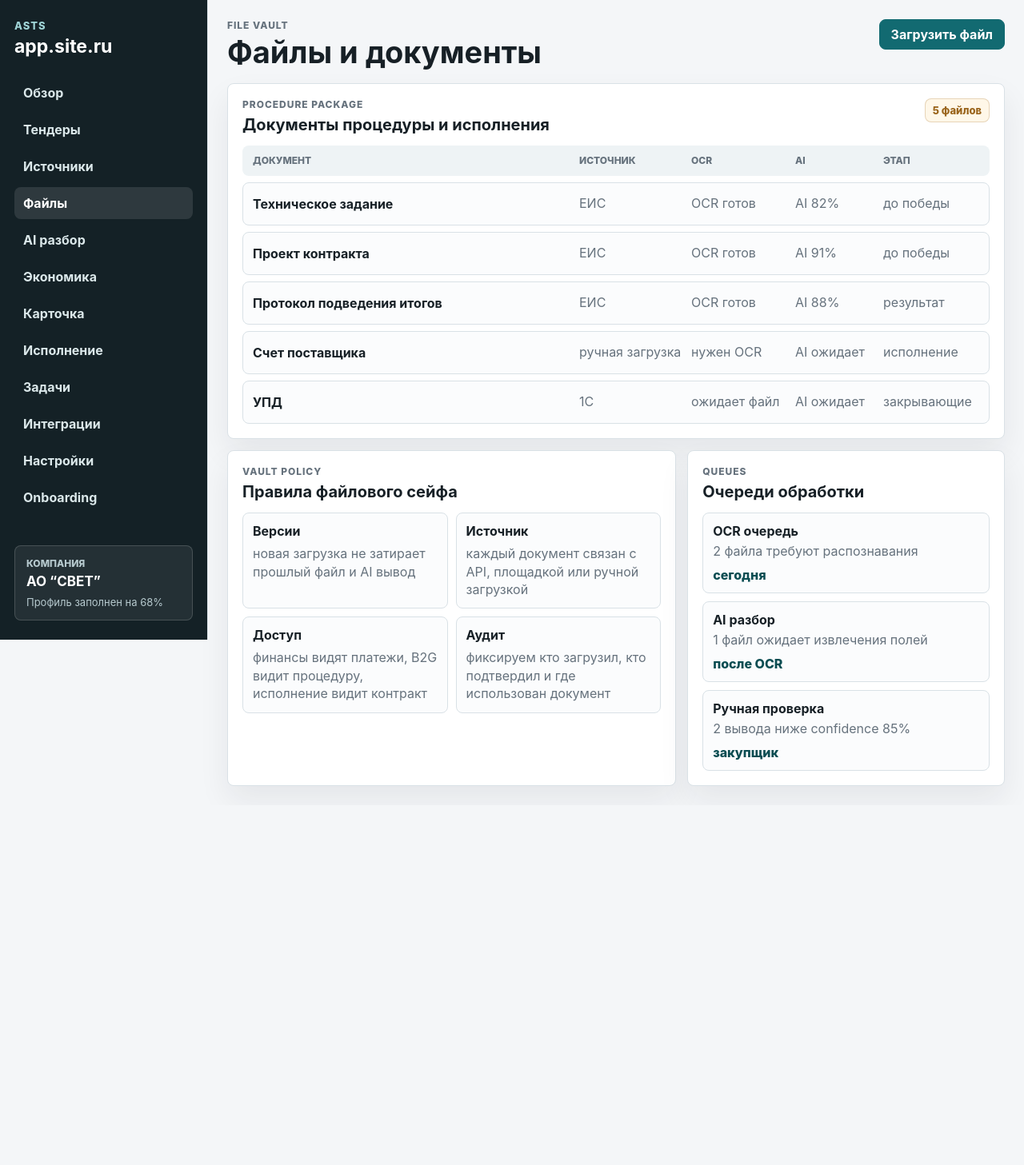
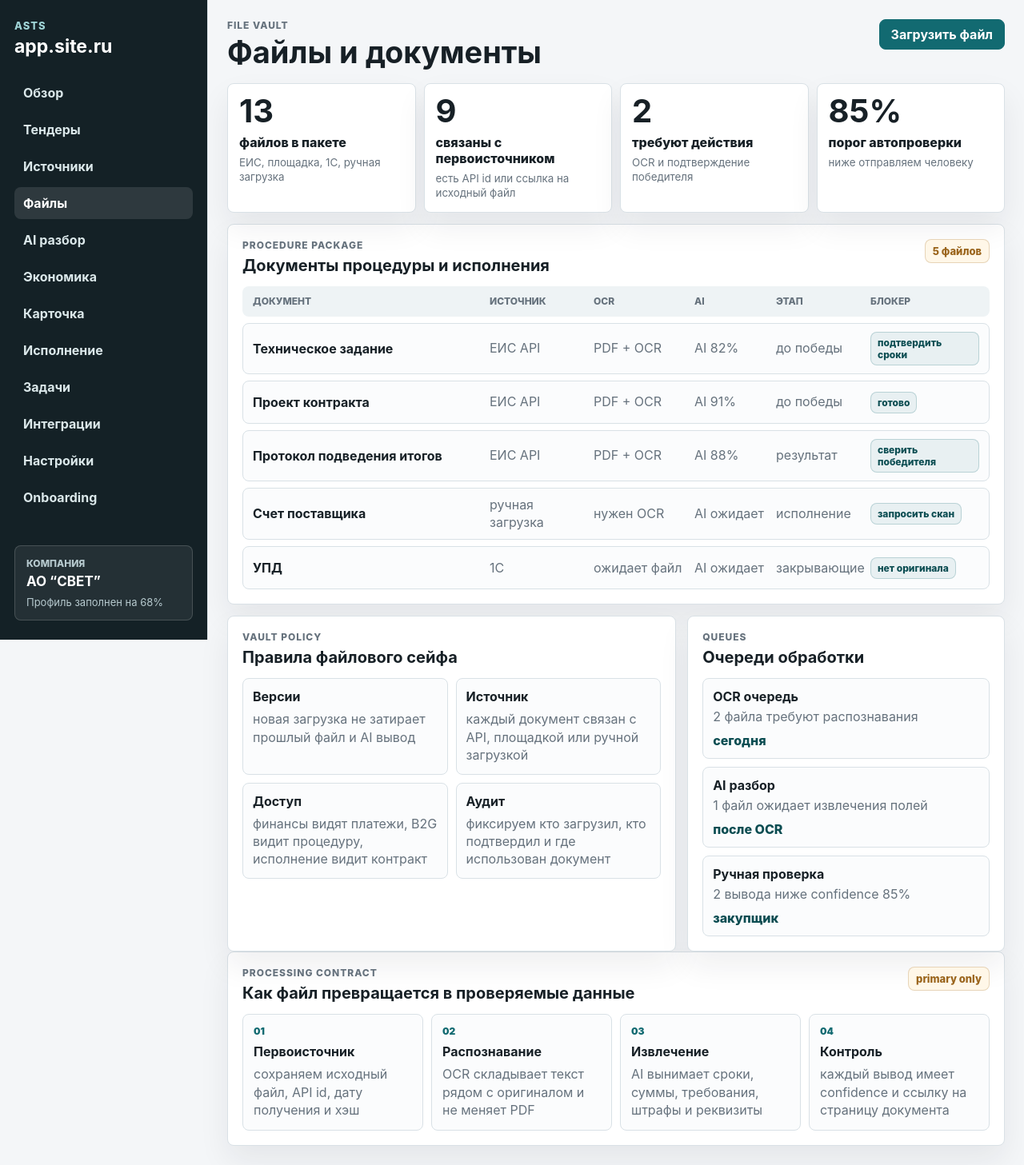
Before and after one commit to info14fourteen-creator/ASTS, a Next.js app in the folder apps/web/: page /documents in a window 1280 px wide. Shown: the whole page at 80% size. Before the commit the page ends 1007 px from the top, so only its background shows below. Built offline with nearby package versions, Linux system fonts and the light colour scheme.

Commit message:
Expand document vault workspace

```diff
--- a/apps/web/app/documents/page.tsx
+++ b/apps/web/app/documents/page.tsx
@@ -1,11 +1,18 @@
 import { Sidebar } from "../app-shell";
 
 const documents = [
-  ["Техническое задание", "ЕИС", "OCR готов", "AI 82%", "до победы"],
-  ["Проект контракта", "ЕИС", "OCR готов", "AI 91%", "до победы"],
-  ["Протокол подведения итогов", "ЕИС", "OCR готов", "AI 88%", "результат"],
-  ["Счет поставщика", "ручная загрузка", "нужен OCR", "AI ожидает", "исполнение"],
-  ["УПД", "1C", "ожидает файл", "AI ожидает", "закрывающие"],
+  ["Техническое задание", "ЕИС API", "PDF + OCR", "AI 82%", "до победы", "подтвердить сроки"],
+  ["Проект контракта", "ЕИС API", "PDF + OCR", "AI 91%", "до победы", "готово"],
+  ["Протокол подведения итогов", "ЕИС API", "PDF + OCR", "AI 88%", "результат", "сверить победителя"],
+  ["Счет поставщика", "ручная загрузка", "нужен OCR", "AI ожидает", "исполнение", "запросить скан"],
+  ["УПД", "1C", "ожидает файл", "AI ожидает", "закрывающие", "нет оригинала"],
+];
+
+const documentStats = [
+  ["13", "файлов в пакете", "ЕИС, площадка, 1C, ручная загрузка"],
+  ["9", "связаны с первоисточником", "есть API id или ссылка на исходный файл"],
+  ["2", "требуют действия", "OCR и подтверждение победителя"],
+  ["85%", "порог автопроверки", "ниже отправляем человеку"],
 ];
 
 const vaultRules = [
@@ -19,6 +26,13 @@ const queues = [
   ["OCR очередь", "2 файла требуют распознавания", "сегодня"],
   ["AI разбор", "1 файл ожидает извлечения полей", "после OCR"],
   ["Ручная проверка", "2 вывода ниже confidence 85%", "закупщик"],
+];
+
+const intakeRules = [
+  ["Первоисточник", "сохраняем исходный файл, API id, дату получения и хэш"],
+  ["Распознавание", "OCR складывает текст рядом с оригиналом и не меняет PDF"],
+  ["Извлечение", "AI вынимает сроки, суммы, требования, штрафы и реквизиты"],
+  ["Контроль", "каждый вывод имеет confidence и ссылку на страницу документа"],
 ];
 
 export default function DocumentsPage() {
@@ -36,6 +50,16 @@ export default function DocumentsPage() {
           </button>
         </header>
 
+        <section className="document-stat-grid">
+          {documentStats.map(([value, label, hint]) => (
+            <article className="document-stat" key={label}>
+              <strong>{value}</strong>
+              <span>{label}</span>
+              <small>{hint}</small>
+            </article>
+          ))}
+        </section>
+
         <section className="panel">
           <div className="panel-head compact">
             <div>
@@ -51,14 +75,16 @@ export default function DocumentsPage() {
               <span>OCR</span>
               <span>AI</span>
               <span>Этап</span>
+              <span>Блокер</span>
             </div>
-            {documents.map(([title, source, ocr, ai, stage]) => (
+            {documents.map(([title, source, ocr, ai, stage, blocker]) => (
               <div className="document-row" key={title}>
                 <strong>{title}</strong>
                 <span>{source}</span>
                 <span>{ocr}</span>
                 <span>{ai}</span>
                 <span>{stage}</span>
+                <em>{blocker}</em>
               </div>
             ))}
           </div>
@@ -100,6 +126,25 @@ export default function DocumentsPage() {
             </div>
           </article>
         </section>
+
+        <section className="panel">
+          <div className="panel-head compact">
+            <div>
+              <p className="eyebrow">Processing contract</p>
+              <h2>Как файл превращается в проверяемые данные</h2>
+            </div>
+            <span className="status-pill">primary only</span>
+          </div>
+          <div className="document-flow-grid">
+            {intakeRules.map(([title, text], index) => (
+              <article className="document-flow-card" key={title}>
+                <span>{String(index + 1).padStart(2, "0")}</span>
+                <strong>{title}</strong>
+                <p>{text}</p>
+              </article>
+            ))}
+          </div>
+        </section>
       </section>
     </main>
   );
--- a/apps/web/app/globals.css
+++ b/apps/web/app/globals.css
@@ -1023,9 +1023,47 @@ dd {
   gap: 8px;
 }
 
+.document-stat-grid {
+  display: grid;
+  grid-template-columns: repeat(4, minmax(0, 1fr));
+  gap: 10px;
+  margin-bottom: 14px;
+}
+
+.document-stat {
+  min-height: 124px;
+  border: 1px solid var(--line);
+  border-radius: 8px;
+  padding: 14px;
+  background: var(--surface);
+  box-shadow: var(--shadow);
+}
+
+.document-stat strong,
+.document-stat span,
+.document-stat small {
+  display: block;
+}
+
+.document-stat strong {
+  font-size: clamp(28px, 3.4vw, 40px);
+  line-height: 1;
+}
+
+.document-stat span {
+  margin-top: 9px;
+  font-weight: 850;
+}
+
+.document-stat small {
+  margin-top: 7px;
+  color: var(--muted);
+  line-height: 1.35;
+}
+
 .document-row {
   display: grid;
-  grid-template-columns: minmax(220px, 1fr) 130px 120px 100px 120px;
+  grid-template-columns: minmax(190px, 1fr) 120px 116px 92px 108px 136px;
   gap: 10px;
   align-items: center;
   min-height: 54px;
@@ -1042,6 +1080,18 @@ dd {
 .document-row span {
   color: var(--muted);
   line-height: 1.35;
+}
+
+.document-row em {
+  width: fit-content;
+  border: 1px solid rgba(18, 106, 113, 0.22);
+  border-radius: 8px;
+  padding: 5px 8px;
+  background: rgba(18, 106, 113, 0.08);
+  color: var(--accent-dark);
+  font-style: normal;
+  font-size: 12px;
+  font-weight: 850;
 }
 
 .document-head {
@@ -1055,6 +1105,41 @@ dd {
   font-size: 12px;
   font-weight: 850;
   text-transform: uppercase;
+}
+
+.document-flow-grid {
+  display: grid;
+  grid-template-columns: repeat(4, minmax(0, 1fr));
+  gap: 10px;
+}
+
+.document-flow-card {
+  min-height: 134px;
+  border: 1px solid var(--line);
+  border-radius: 8px;
+  padding: 13px;
+  background: #fbfcfd;
+}
+
+.document-flow-card span,
+.document-flow-card strong {
+  display: block;
+}
+
+.document-flow-card span {
+  color: var(--accent);
+  font-size: 12px;
+  font-weight: 900;
+}
+
+.document-flow-card strong {
+  margin-top: 8px;
+}
+
+.document-flow-card p {
+  margin: 7px 0 0;
+  color: var(--muted);
+  line-height: 1.4;
 }
 
 .economics-grid {
@@ -1675,6 +1760,11 @@ dd {
     grid-template-columns: 1fr 1fr;
   }
 
+  .document-stat-grid,
+  .document-flow-grid {
+    grid-template-columns: repeat(2, minmax(0, 1fr));
+  }
+
   .document-head {
     display: none;
   }
@@ -1799,6 +1889,11 @@ dd {
     grid-template-columns: 1fr;
   }
 
+  .document-stat-grid,
+  .document-flow-grid {
+    grid-template-columns: 1fr;
+  }
+
   .source-health-grid {
     grid-template-columns: 1fr;
   }
```
